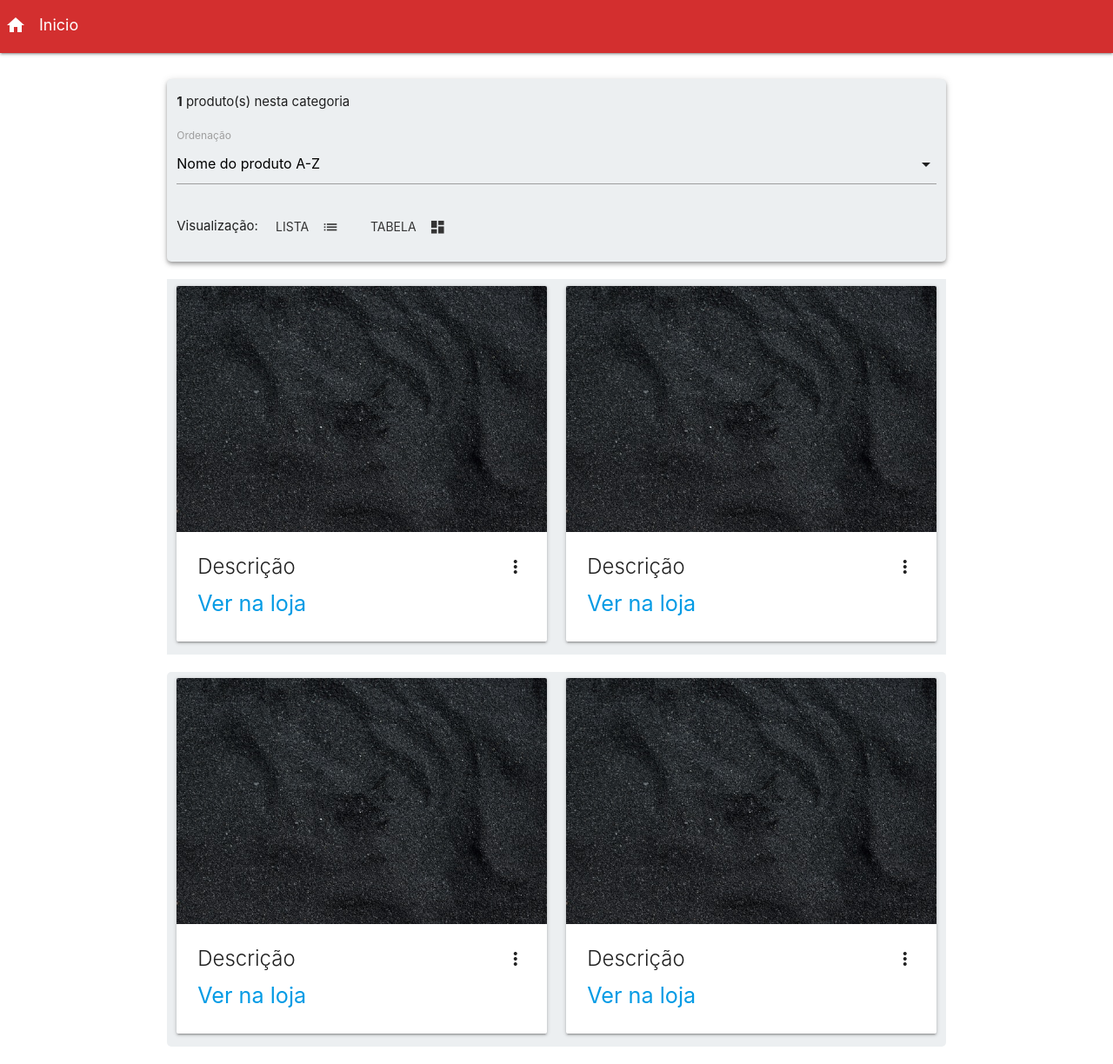
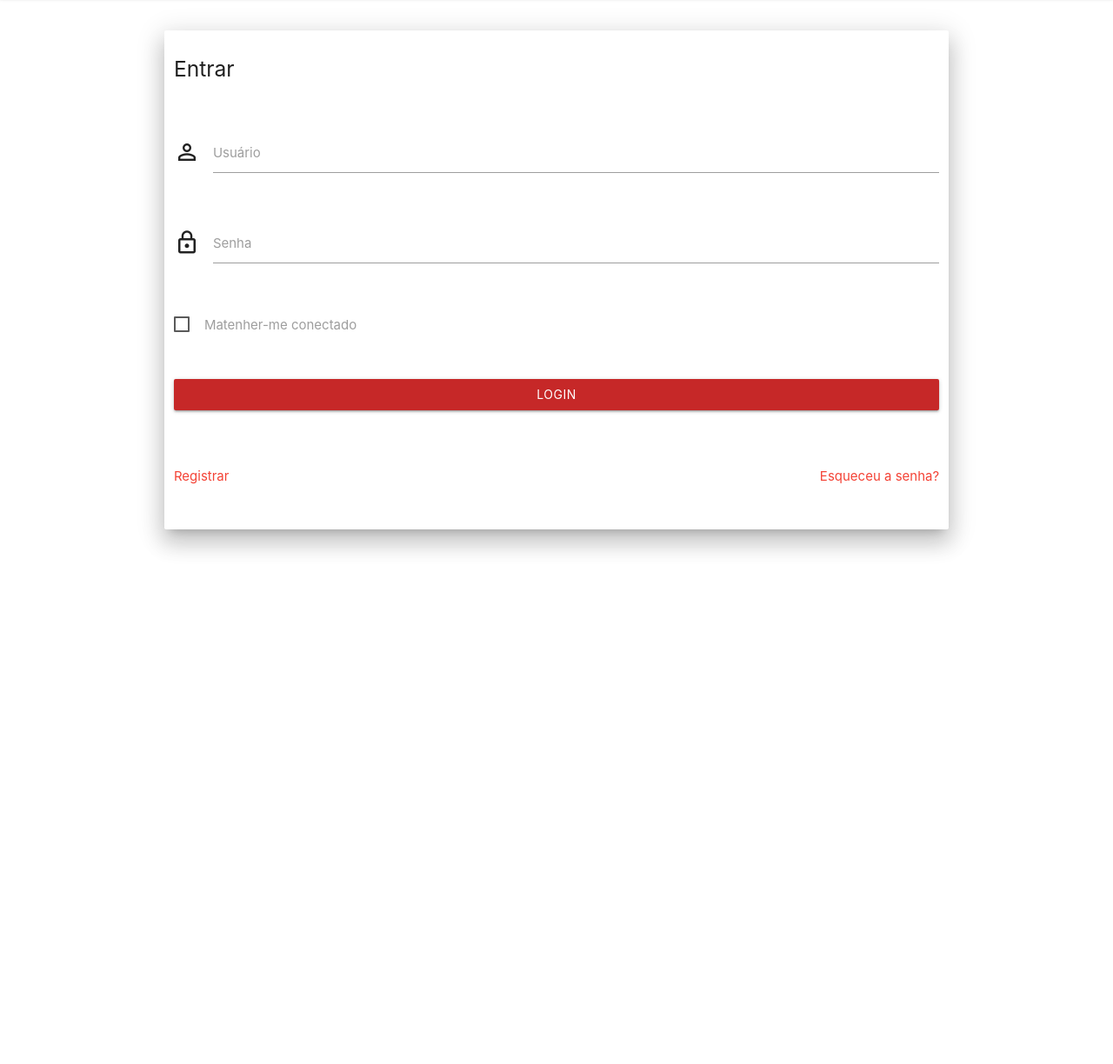
Before and after one commit to D3VEduu/TCC_MKT, a plain HTML site: page login.html in a window 1280 px wide. Shown: the part 67-1291 px from the top of the page at 87% size. After the commit the page ends 800 px from the top, so only its background shows below. Drawn offline with nearby package versions, Linux system fonts and the light colour scheme.

Commit message:
Login Atualizado

```diff
--- a/login.html
+++ b/login.html
@@ -20,33 +20,26 @@
     <nav class="menu-default">
         <div class="nav-wrapper">
             <a href="#" class="brand-logo">MKTEC Labs</a>
-            <ul id="nav-mobile" class="right hide-on-med-and-down">
-                <li><a href="">Perfil<i class="material-icons right">account_circle</i></a></li>
-                <li><a href="">Promoções<i class="material-icons right">local_offer</i></a></li>
-                <li><a href="">Configurações<i class="material-icons right">build</i></a></li>
-            </ul>
-            <a href="#" data-target="slide-out" class="sidenav-trigger"><i class="material-icons">menu</i></a>
-        </div>
-    </nav>
-
-    <nav class="menu-footer">
-        <div class="nav-wrapper">
-            <div class="col s12">
-                <a href="#!" class="breadcrumb">Inicio<i class="material-icons left">&nbsp;home</i></a>
-            </div>
         </div>
     </nav>
     <ul id="slide-out" class="sidenav z-depth-2">
         <li>
             <div class="menu-default">
-                <li class="menu-default"><a href="perfil.html"><span class="waves-effect text-size white-text right"><i class="material-icons white-text left icon-size">account_circle</i>John Doe</span></a></li>
+        <li class="menu-default"><a href="perfil.html"><span class="waves-effect text-size white-text right"><i
+                        class="material-icons white-text left icon-size">account_circle</i>John Doe</span></a></li>
         <li class="menu-default"><a href="#!"><span class="white-text right">jdandturk@gmail.com</span></a></li>
         </div>
         </li>
-        <li><a class="waves-effect waves-red" href="galeria.html"><i class="material-icons left red-text">insert_photo</i>Galeria</a></li>
-        <li><a class="waves-effect waves-red" href="promo.html"><i class="material-icons left red-text">whatshot</i>Promoções</a></li>
-        <li><a class="waves-effect waves-red" href="cupons.html"><i class="material-icons left red-text">local_offer</i>Cupons<span class="new badge blue accent-4">4</span></a></li>
-        <li><div class="divider"></div></li>
+        <li><a class="waves-effect waves-red" href="galeria.html"><i
+                    class="material-icons left red-text">insert_photo</i>Galeria</a></li>
+        <li><a class="waves-effect waves-red" href="promo.html"><i
+                    class="material-icons left red-text">whatshot</i>Promoções</a></li>
+        <li><a class="waves-effect waves-red" href="cupons.html"><i
+                    class="material-icons left red-text">local_offer</i>Cupons<span
+                    class="new badge blue accent-4">4</span></a></li>
+        <li>
+            <div class="divider"></div>
+        </li>
         <li><a class="waves-effect waves-red" href="sobre.html">Sobre</a></li>
         <li><a class="waves-effect waves-red" href="suport.html">Suporte</a></li>
         <li><a class="waves-effect waves-red" href="config.html">Configurações</a></li>
@@ -54,101 +47,59 @@
     </ul>
 
     <div class="section"></div>
-        <!-- CONTENT 1 -->
+    <!-- LOGIN -->
+    <div class="row">
+        <div class="col s12">
             <div class="container">
                 <div class="row">
-            <div class="col s12 blue-grey lighten-5 bradius z-depth-2">
-                <p><b>1</b> produto(s) nesta categoria</p>
-
-                <label>Ordenação</label>
-                <select>
-                    <option value="">Nome do produto A-Z</option>
-                    <option value="1">Nome do produto Z-A</option>
-                    <option value="2">Menor valor</option>
-                    <option value="3">Maior valor</option>
-                    <option value="">Mais procurados</option>
-                    <option value="">Lançamentos</option>
-                    <option value="">Relevância</option>
-                </select>
-                <br>
-                Visualização:
-                <a class="waves-effect waves-red btn-flat">Lista <i class="material-icons right">list</i></a>
-                <a class="waves-effect waves-red btn-flat">Tabela <i class="material-icons right">dashboard</i></a>
-                <br> <br>
+                    <div class="col s12 m12 l12 z-depth-4 card-panel">
+                        <form class="login-form">
+                            <div class="row">
+                                <div class="input-field col s12 l8 m4">
+                                    <h5 class="margin">Entrar</h5>
                                 </div>
                             </div>
-
-        <div class="row">
-
-            <div class="col s12 l6 m5 blue-grey lighten-5 flow-text">
-                <div class="card">
-                    <div class="card-image waves-effect waves-block waves-light">
-                    <img class="activator" src="imgs/black-textile-952670.jpg">
-                    </div>
-                    <div class="card-content">
-                    <span class="card-title activator grey-text text-darken-4">Descrição<i class="material-icons right">more_vert</i></span>
-                    <p><a href="https://www.magazineluiza.com.br/">Ver na loja</a></p>
-                    </div>
-                    <div class="card-reveal">
-                    <span class="card-title grey-text text-darken-4">Card Title<i class="material-icons right">close</i></span>
-                    <p>Here is some more information about this product that is only revealed once clicked on.</p>
+                            <div class="row margin">
+                                <div class="input-field col s12">
+                                    <i class="material-icons prefix pt-2">person_outline</i>
+                                    <input id="username" type="text">
+                                    <label for="username" class="center-align">Usuário</label>
                                 </div>
                             </div>
-            </div>
-
-            <div class="col s12 l6 m5 blue-grey lighten-5 flow-text">
-                <div class="card">
-                    <div class="card-image waves-effect waves-block waves-light">
-                    <img class="activator" src="imgs/black-textile-952670.jpg">
-                    </div>
-                    <div class="card-content">
-                    <span class="card-title activator grey-text text-darken-4">Descrição<i class="material-icons right">more_vert</i></span>
-                    <p><a href="https://www.magazineluiza.com.br/">Ver na loja</a></p>
-                    </div>
-                    <div class="card-reveal">
-                    <span class="card-title grey-text text-darken-4">Card Title<i class="material-icons right">close</i></span>
-                    <p>Here is some more information about this product that is only revealed once clicked on.</p>
+                            <div class="row margin">
+                                <div class="input-field col s12">
+                                    <i class="material-icons prefix pt-2">lock_outline</i>
+                                    <input id="password" type="password">
+                                    <label for="password">Senha</label>
                                 </div>
                             </div>
-            </div>
-
-        </div>
-
-        <div class="row blue-grey lighten-5 bradius">
-            <div class="col s12 l6 m5 flow-text">
-                <div class="card">
-                    <div class="card-image waves-effect waves-block waves-light">
-                    <img class="activator" src="imgs/black-textile-952670.jpg">
-                    </div>
-                    <div class="card-content">
-                    <span class="card-title activator grey-text text-darken-4">Descrição<i class="material-icons right">more_vert</i></span>
-                    <p><a href="https://www.magazineluiza.com.br/">Ver na loja</a></p>
-                    </div>
-                    <div class="card-reveal">
-                    <span class="card-title grey-text text-darken-4">Card Title<i class="material-icons right">close</i></span>
-                    <p>Here is some more information about this product that is only revealed once clicked on.</p>
+                            <div class="row">
+                                <div class="col s12 m12 l12 ml-2 mt-1">
+                                    <p>
+                                        <label>
+                                            <input type="checkbox" />
+                                            <span>Matenher-me conectado</span>
+                                        </label>
+                                    </p>
                                 </div>
                             </div>
-            </div>
-
-            <div class="col s12 l6 m5 flow-text">
-                <div class="card">
-                    <div class="card-image waves-effect waves-block waves-light">
-                    <img class="activator" src="imgs/black-textile-952670.jpg">
-                    </div>
-                    <div class="card-content">
-                    <span class="card-title activator grey-text text-darken-4">Descrição<i class="material-icons right">more_vert</i></span>
-                    <p><a href="https://www.magazineluiza.com.br/">Ver na loja</a></p>
-                    </div>
-                    <div class="card-reveal">
-                    <span class="card-title grey-text text-darken-4">Card Title<i class="material-icons right">close</i></span>
-                    <p>Here is some more information about this product that is only revealed once clicked on.</p>
+                            <div class="row">
+                                <div class="input-field col s12">
+                                    <a href="index.html"
+                                        class="btn waves-effect waves-light border-round col s12 menu-default">Login</a>
                                 </div>
                             </div>
+                            <div class="row">
+                                <div class="input-field col s6 m6 l6">
+                                    <p class="margin medium-small"><a href="user-register.html"
+                                            class="red-text accent-4">Registrar</a></p>
                                 </div>
-
+                                <div class="input-field col s6 m6 l6">
+                                    <p class="margin right-align medium-small"><a href="user-forgot-password.html"
+                                            class="red-text accent-4">Esqueceu a senha?</a></p>
                                 </div>
-
+                            </div>
+                        </form>
                     </div>
 </body>
 
```
Lines whose indentation alone changed are shown as unchanged.
